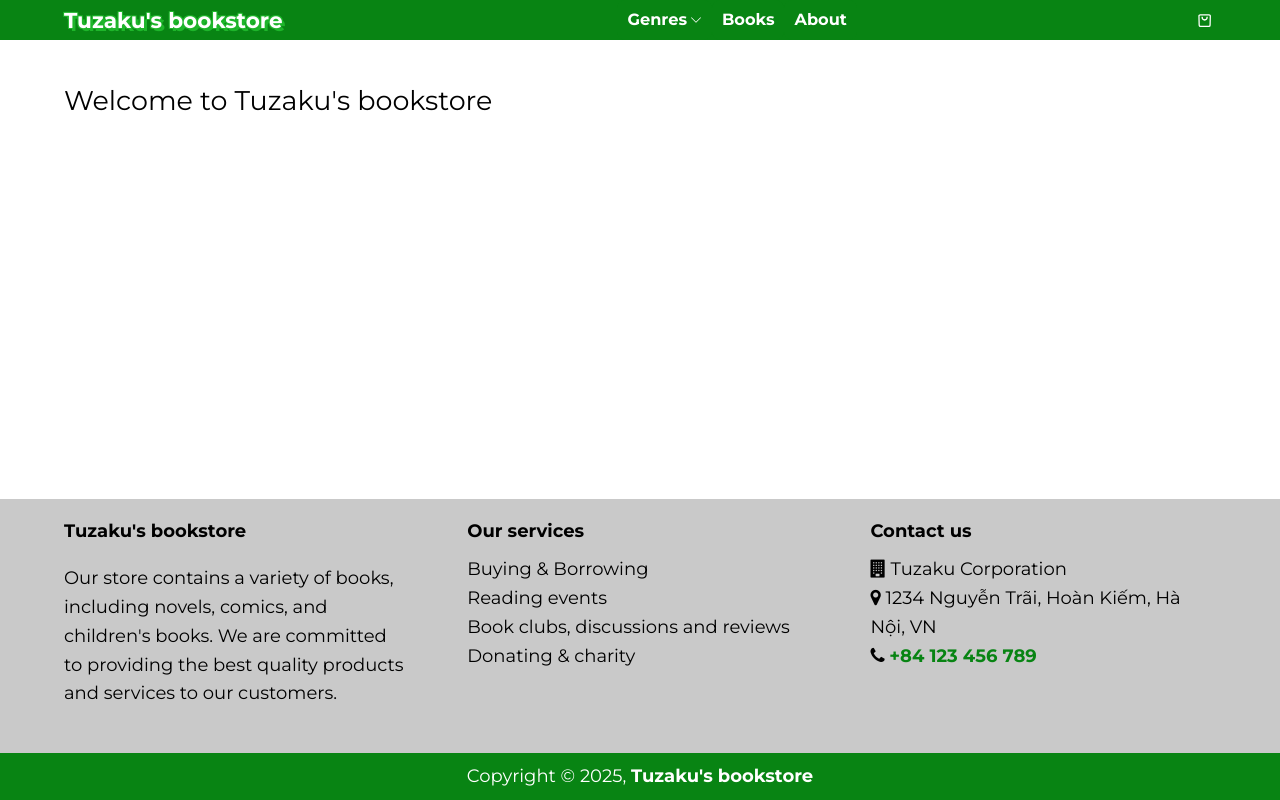
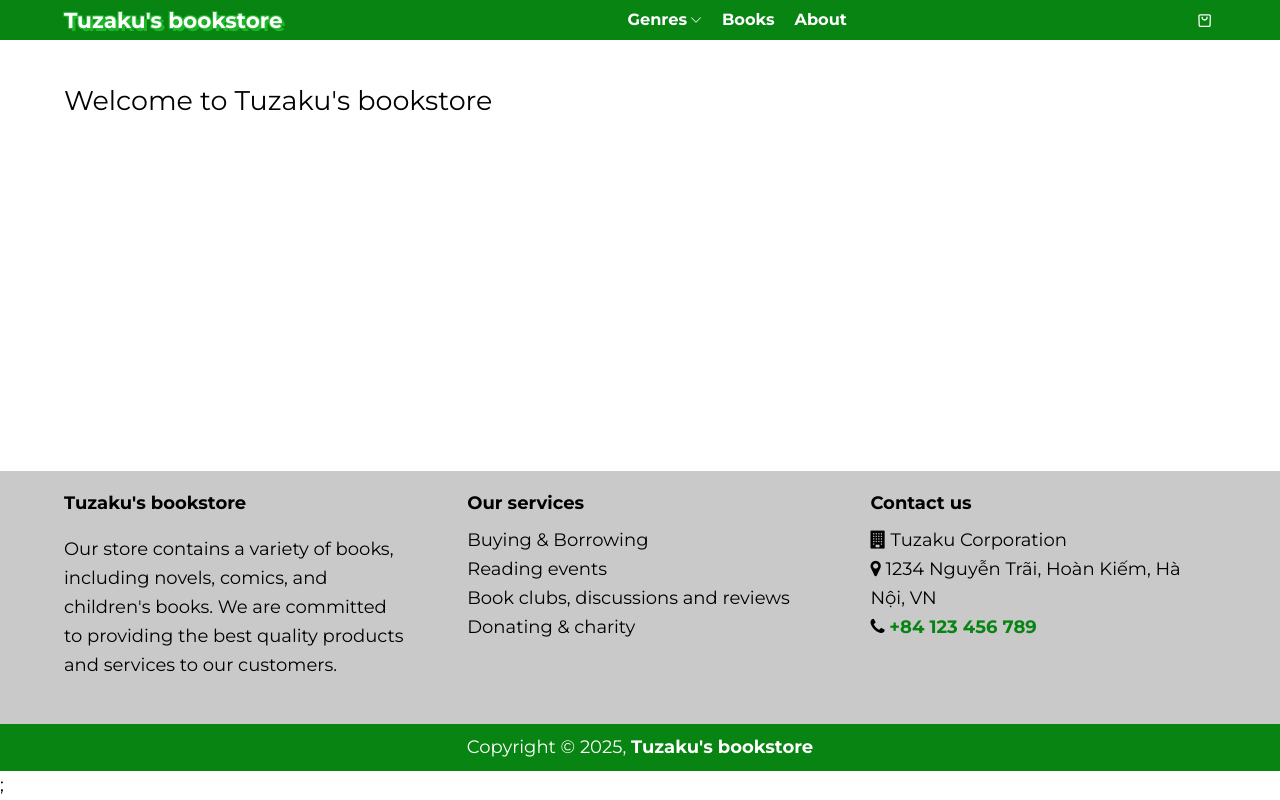
Before and after one commit to anhtuta/nextjs-ecommerce, a Next.js app: page / in a window 1280 px wide. Built offline with nearby package versions, Linux system fonts and the light colour scheme.

Commit message:
Move Loading to Layout again, move CartProvider and Toast to app

```diff
--- a/components/CartLoading.jsx
+++ /dev/null
@@ -1,8 +0,0 @@
-import React from "react";
-import Loading from "./Loading";
-import { CartContext } from "@context/CartContext";
-
-export default function CartLoading() {
-  const { loading } = React.useContext(CartContext);
-  return <Loading show={loading} />;
-}
--- a/components/Layout/Layout.jsx
+++ b/components/Layout/Layout.jsx
@@ -1,9 +1,8 @@
 import React from "react";
-import { ToastContainer } from "react-toastify";
 import OzMenu from "./OzMenu";
 import Footer from "./Footer";
-import CartLoading from "@components/CartLoading";
-import { CartProvider } from "@context/CartContext";
+import Loading from "@components/Loading";
+import { CartContext } from "@context/CartContext";
 import { montserrat, lora } from "@constants/font";
 import {
   layoutWrapper,
@@ -23,10 +22,9 @@ import "font-awesome/css/font-awesome.min.css";
  * Chỉ nên dùng 1 trong 2 thuộc tính trên
  */
 const Layout = ({ pageTitle, children, heroImage, heroImageUrl, heroImageUrlAlt, showRightSidebar = false }) => {
-  // const { loading } = React.useContext(CartContext); // cannot use useContext outside of CartProvider --> Use CartLoading instead
+  const { loading } = React.useContext(CartContext);
   return (
-    <CartProvider>
-      <div className={`${layoutWrapper + " " + montserrat.className} layout-container`}>
+    <div className={`${layoutWrapper + " " + montserrat.className}`}>
       <OzMenu showCart={true} />
       {heroImage}
       {heroImageUrl && (
@@ -42,10 +40,8 @@ const Layout = ({ pageTitle, children, heroImage, heroImageUrl, heroImageUrlAlt,
         {showRightSidebar && <div className={rightSidebar}>Right Sidebar has been removed</div>}
       </div>
       <Footer />
-        <CartLoading />
-        <ToastContainer />
+      <Loading show={loading} />;
     </div>
-    </CartProvider>
   );
 };
 
--- a/pages/_app.js
+++ b/pages/_app.js
@@ -1,13 +1,19 @@
 // To load global CSS to your application, create a file called pages/_app.js.
 // Then you can add global CSS files by importing them from pages/_app.js.
 // You cannot import global CSS anywhere elses
-// import "react-toastify/dist/ReactToastify.min.css";
+import { ToastContainer } from "react-toastify";
+import { CartProvider } from "@context/CartContext";
 import "../styles/global.css";
 import "../styles/style.scss";
-import "../styles/style-variables.scss";
 import "../components/Layout/OzMenu.scss";
 import "../components/Toast.scss";
+import "react-toastify/dist/ReactToastify.css";
 
 export default function App({ Component, pageProps }) {
-  return <Component {...pageProps} />;
+  return (
+    <CartProvider>
+      <ToastContainer />
+      <Component {...pageProps} />
+    </CartProvider>
+  );
 }
--- a/styles/style.scss
+++ b/styles/style.scss
@@ -52,16 +52,6 @@ code {
   overflow: auto;
 }
 
-/* Clone from Layout.module.scss, currently NOT used! */
-.layout-container {
-  .gatsby-image-wrapper {
-    max-height: 45vh;
-    img {
-      width: 100%;
-    }
-  }
-}
-
 @media screen and (max-width: $tablet-width) {
   h2 {
     font-size: 1.4em;
```
Lines whose indentation alone changed are shown as unchanged.
